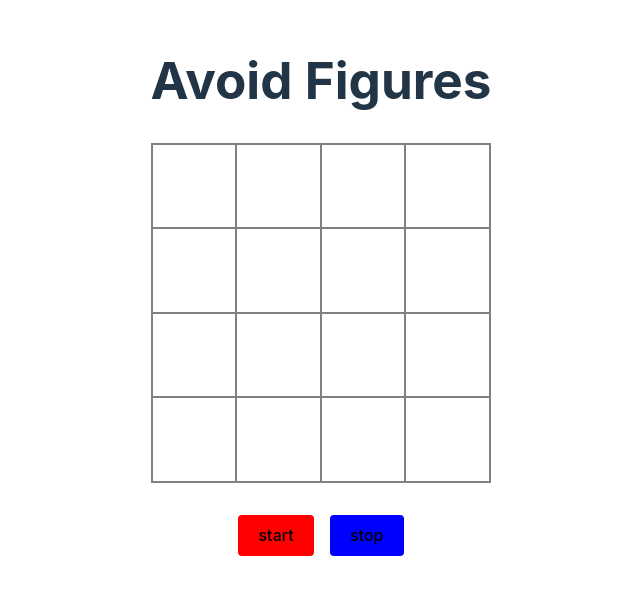
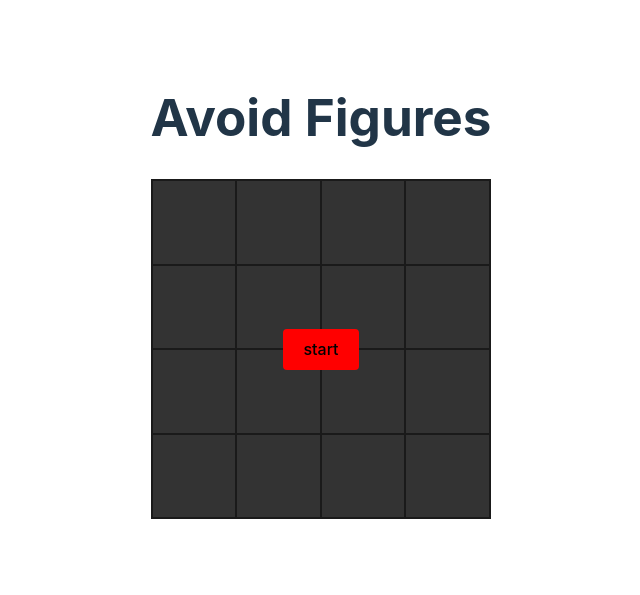
Before and after one commit to RoHell/Figures, a Vue app: page / in a window 1280 px wide. Shown: the part 113-708 px from the top of the page, without its empty margins (319-959 px from the left). Built offline with nearby package versions, Linux system fonts and the light colour scheme.

Commit message:
Reposition and reduce actions

```diff
--- a/src/App.vue
+++ b/src/App.vue
@@ -215,6 +215,7 @@ const handleFieldSelect = async(fieldCoordinates: CoordinatesInterface) => {
     />
     <Figures />
     <Actions
+      v-if="!isPlaying"
       @start="handleStart"
       @stop="handleStop"
       :start-disabled="isPlaying"
@@ -222,8 +223,9 @@ const handleFieldSelect = async(fieldCoordinates: CoordinatesInterface) => {
   </main>
 </template>
 
-<style scoped>
+<style scoped lang="scss">
 .app-main {
+  position: relative;
   display: flex;
   flex-direction: column;
   gap: 2rem;
@@ -231,4 +233,14 @@ const handleFieldSelect = async(fieldCoordinates: CoordinatesInterface) => {
   margin: 0 auto;
   max-width: 340px;
 }
+.actions {
+  position: absolute;
+  z-index: 10;
+  width: 100%;
+  height: 100%;
+  display: flex;
+  align-items: center;
+  justify-content: center;
+  background-color: rgba(0,0,0,0.8);
+}
 </style>
--- a/src/components/Actions.vue
+++ b/src/components/Actions.vue
@@ -23,12 +23,12 @@ const emit = defineEmits<{
       @click="emit('start')"
       v-text="'start'"
     />
-    <button
+    <!-- <button
       type="button"
       class="actions__stop"
       @click="emit('stop')"
       v-text="'stop'"
-    />
+    /> -->
   </div>
 </template>
 
```
